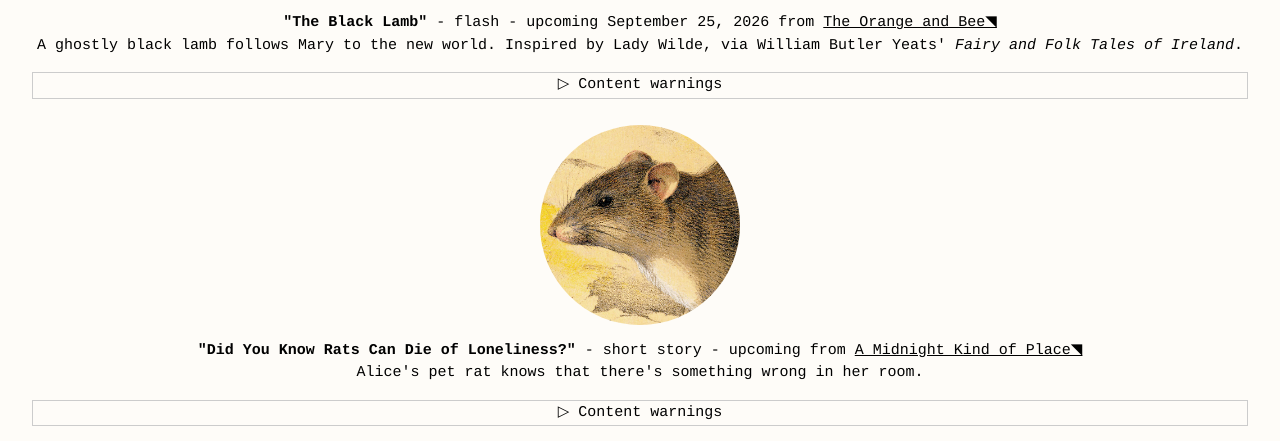
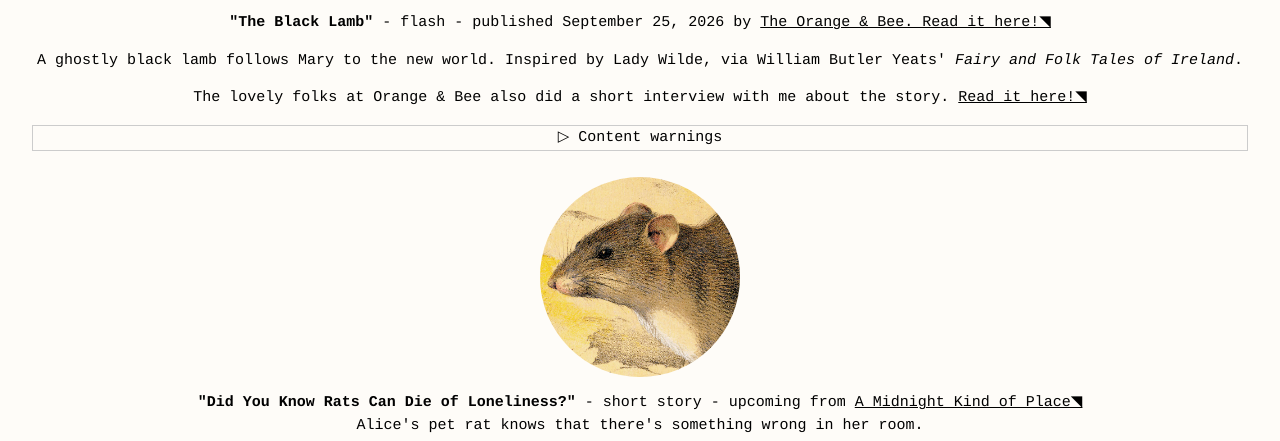
Before and after one commit to alinhaberle-cmyk/alin-haberle-web, a plain HTML site: page fiction.html in a window 1280 px wide. Shown: the part 359-800 px from the top of the page. Drawn offline with nearby package versions, Linux system fonts and the light colour scheme.

Commit message:
Add files via upload

```diff
--- a/fiction.html
+++ b/fiction.html
@@ -30,10 +30,16 @@
                 class="w3-circle"
                 src="images/Girl and Lamb.png"
                 alt="Painting of girl holding a lamb by Kazimierz Sichulski. See credits."
-                style="width: 200px" />
+                style="width: 200px"/>
             <p>
-                <b>"The Black Lamb"</b> - flash - upcoming September 25, 2026 from <a href="https://theorangebee.substack.com/" target="_blank">The Orange and Bee&#9701</a><br />A ghostly black lamb follows Mary to
-                the new world. Inspired by Lady Wilde, via William Butler Yeats' <i>Fairy and Folk Tales of Ireland</i>.
+                <b>"The Black Lamb"</b> - flash - published September 25, 2026 by <a href="https://theorangebee.substack.com/p/the-black-lamb?r=71otuj&utm_campaign=post-expanded-share&utm_medium=web" target="_blank">The Orange & Bee. Read it here!&#9701</a>
+            </p>
+            <p>
+                A ghostly black lamb follows Mary to the new world. Inspired by Lady Wilde, via William Butler Yeats'
+                <i>Fairy and Folk Tales of Ireland</i>.
+            </p>
+            <p>
+                The lovely folks at Orange & Bee also did a short interview with me about the story. <a href="https://theorangebee.substack.com/p/interview-alin-haberle?r=71otuj&utm_campaign=post-expanded-share&utm_medium=web" target="blank">Read it here!&#9701</a>
             </p>
             <button
                 onclick="myFunction('Demo1')"
```
